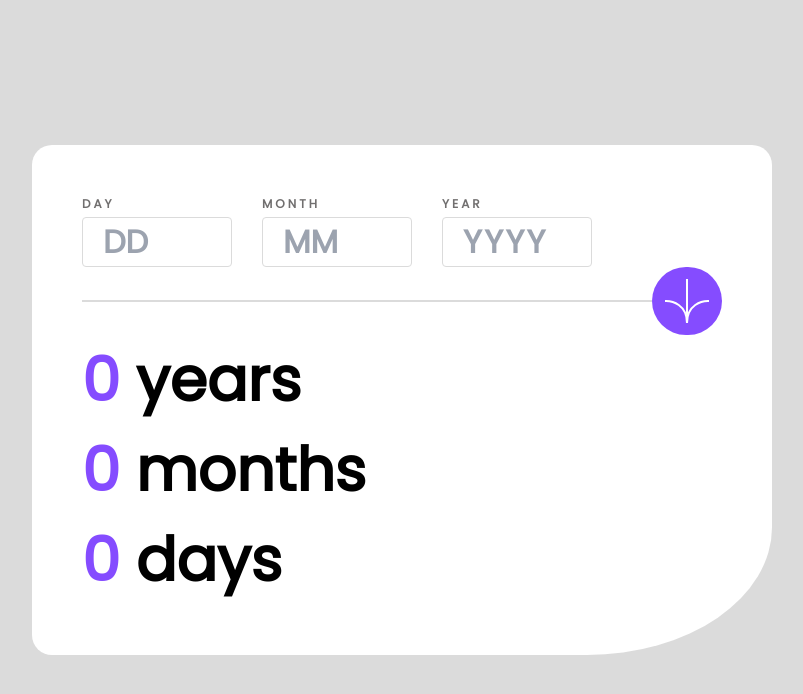
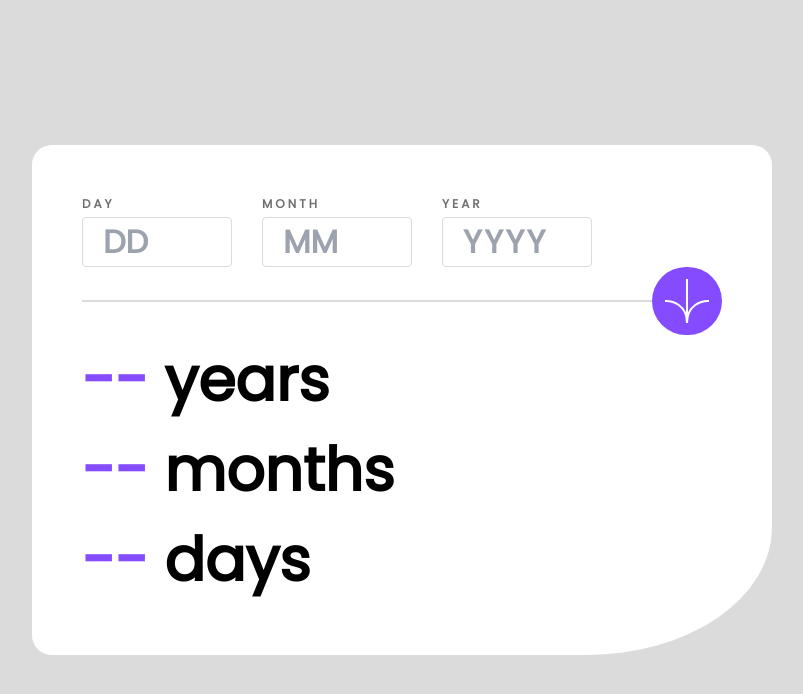
Before and after one commit to AskTiba/age-calculator, a React (Vite) app: page / in a window 1280 px wide. Shown: the top 694 px of the page, without its empty margins (238-1041 px from the left). Built offline with nearby package versions, Linux system fonts and the light colour scheme.

Commit message:
Implemented -- incase there's no age value

```diff
--- a/src/components/Results.tsx
+++ b/src/components/Results.tsx
@@ -7,13 +7,13 @@ const Results = () => {
   return (
     <div className="flex flex-col gap-x-[10px] px-[50px] text-[60px] font-extrabold pb-[50px]">
       <p className="">
-        <span className="text-Purple">{age.years}</span> years
+        <span className="text-Purple">{age.years || "--"}</span> years
       </p>
       <p className="">
-        <span className="text-Purple">{age.months}</span> months
+        <span className="text-Purple">{age.months || "--"}</span> months
       </p>
       <p className="">
-        <span className="text-Purple">{age.days}</span> days
+        <span className="text-Purple">{age.days || "--"}</span> days
       </p>
     </div>
   );
```
